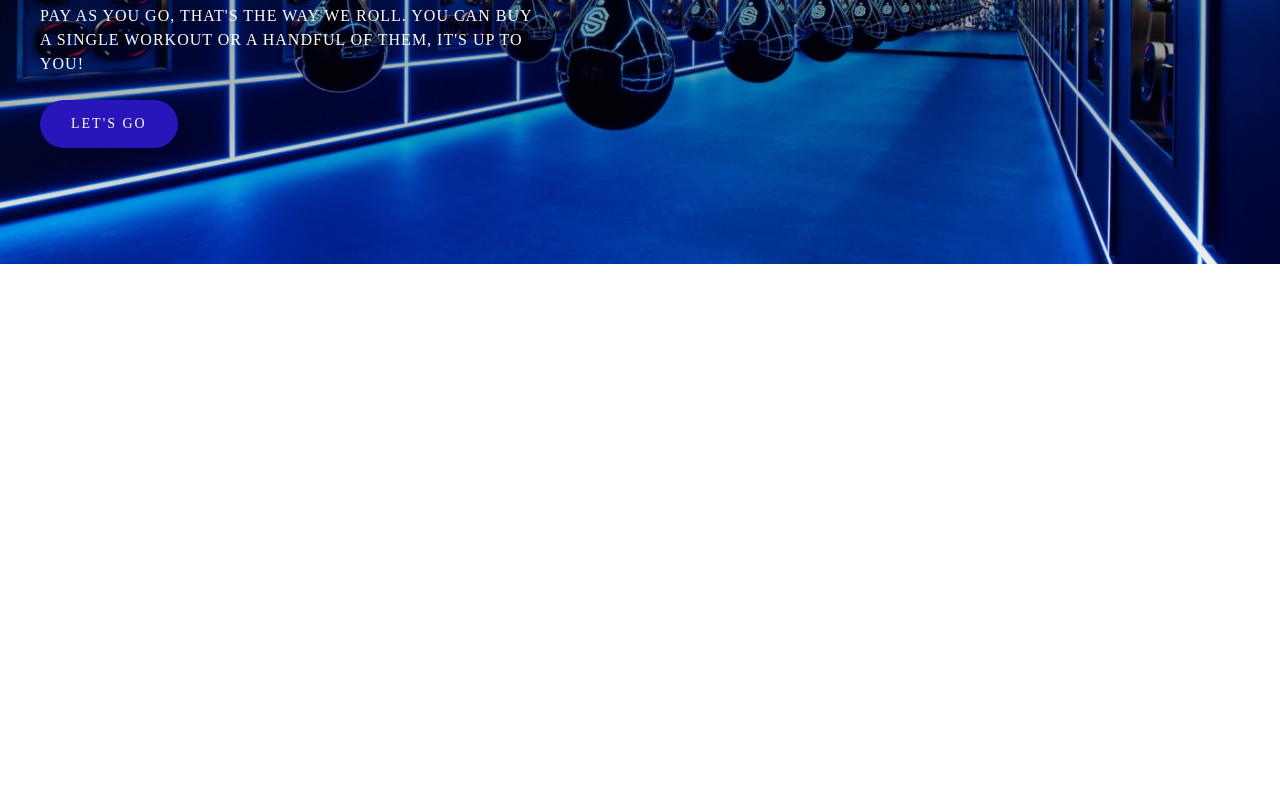
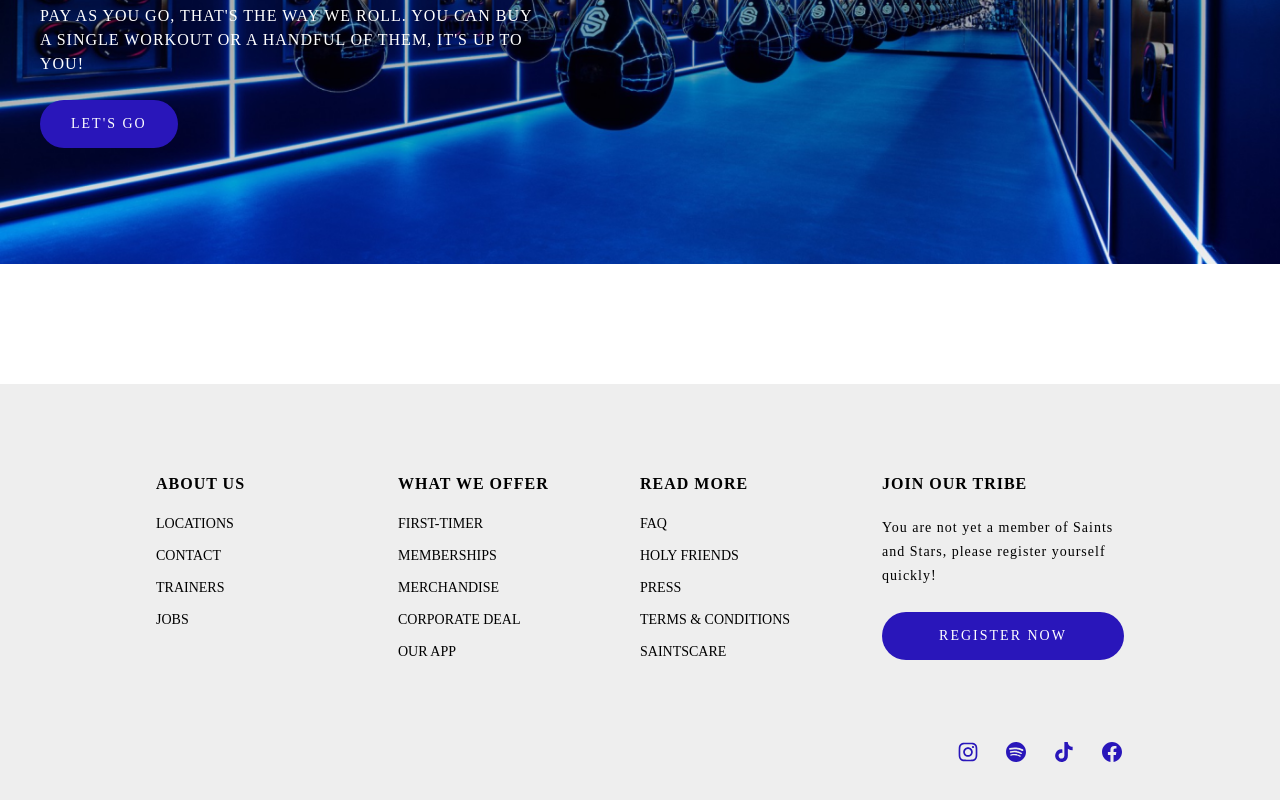
Before and after one commit to lastwon/React-Gym, a React (Create React App) app: page / in a window 1280 px wide. Shown: the part 6054-6854 px from the top of the page. Before the commit the page ends 6438 px from the top, so only its background shows below. Built offline with nearby package versions, Linux system fonts and the light colour scheme; a web font is replaced by a local one.

Commit message:
Installed react-icons, created footer and created styling for that

```diff
--- a/package.json
+++ b/package.json
@@ -10,6 +10,7 @@
     "@testing-library/user-event": "^13.5.0",
     "react": "^18.2.0",
     "react-dom": "^18.2.0",
+    "react-icons": "^4.10.1",
     "react-scripts": "5.0.1",
     "web-vitals": "^2.1.4"
   },
--- a/src/App.js
+++ b/src/App.js
@@ -8,6 +8,7 @@ import Cards from "./components/Cards";
 import MainInfo from "./components/MainInfo";
 import Carousel from "./components/Carousel";
 import BuyWorkouts from "./components/BuyWorkouts";
+import Footer from "./components/Footer";
 
 const App = () => {
   return (
@@ -18,6 +19,7 @@ const App = () => {
       <MainInfo />
       <Carousel />
       <BuyWorkouts />
+      <Footer />
     </>
   );
 };
--- /dev/null
+++ b/src/components/Footer.js
@@ -0,0 +1,66 @@
+import React from "react";
+
+import "../styles/footer.css";
+
+import { AiOutlineInstagram } from "react-icons/ai";
+import { BiLogoSpotify } from "react-icons/bi";
+import { BiLogoTiktok } from "react-icons/bi";
+import { BiLogoFacebookCircle } from "react-icons/bi";
+
+const Footer = () => {
+  return (
+    <footer>
+      <div className="container">
+        <div className="footer-content">
+          <div className="footer-links">
+            <div className="footer-about">
+              <p>About us</p>
+              <ul>
+                <li>Locations</li>
+                <li>Contact</li>
+                <li>Trainers</li>
+                <li>Jobs</li>
+              </ul>
+            </div>
+            <div className="footer-offer">
+              <p>What we offer</p>
+              <ul>
+                <li>First-timer</li>
+                <li>Memberships</li>
+                <li>Merchandise</li>
+                <li>Corporate deal</li>
+                <li>Our app</li>
+              </ul>
+            </div>
+            <div className="footer-more">
+              <p>Read more</p>
+              <ul>
+                <li>Faq</li>
+                <li>Holy friends</li>
+                <li>Press</li>
+                <li>Terms & conditions</li>
+                <li>Saintscare</li>
+              </ul>
+            </div>
+            <div className="footer-join">
+              <p>Join our tribe</p>
+              <p>
+                You are not yet a member of Saints and Stars, please register
+                yourself quickly!
+              </p>
+              <button className="btn-primary">Register now</button>
+            </div>
+          </div>
+          <div className="footer-socials">
+            <AiOutlineInstagram className="footer-socials-icon" />
+            <BiLogoSpotify className="footer-socials-icon" />
+            <BiLogoTiktok className="footer-socials-icon" />
+            <BiLogoFacebookCircle className="footer-socials-icon" />
+          </div>
+        </div>
+      </div>
+    </footer>
+  );
+};
+
+export default Footer;
--- /dev/null
+++ b/src/styles/footer.css
@@ -0,0 +1,73 @@
+footer {
+  padding: 92px 156px;
+  background: rgb(238, 238, 238);
+}
+
+.footer-content {
+  display: flex;
+  flex-direction: column;
+}
+
+.footer-links {
+  display: grid;
+  grid-template-columns: 1fr 1fr 1fr 1fr;
+}
+
+.footer-links ul {
+  list-style: none;
+}
+
+.footer-links p:nth-child(1) {
+  line-height: 16px;
+  font-size: 16px;
+  font-weight: 700;
+  margin: 0px 0px 24px;
+  font-family: var(--font-hackey);
+  letter-spacing: 1px;
+  text-transform: uppercase;
+}
+
+.footer-links p:nth-child(2) {
+  line-height: 24px;
+  font-size: 14px;
+  font-weight: 400;
+  margin: 0px 0px 24px;
+  font-family: var(--font-hackey);
+  letter-spacing: 1px;
+}
+
+.footer-links div {
+  margin-bottom: 16px;
+}
+
+.footer-links div:last-child {
+  margin-bottom: 0;
+}
+
+.footer-links ul li {
+  color: rgb(0, 0, 0);
+  font-size: 14px;
+  text-transform: uppercase;
+  display: block;
+  margin-bottom: 16px;
+  text-decoration: none;
+}
+
+.footer-join button {
+  margin-top: 0;
+  width: 100%;
+}
+
+.footer-socials {
+  display: flex;
+  align-items: center;
+  justify-content: flex-end;
+  gap: 24px;
+  margin-top: 48px;
+}
+
+.footer-socials-icon {
+  color: rgb(41, 22, 186);
+  width: 24px;
+  height: 24px;
+}
```
Also changed, not shown: 1 other file (tests, documents, lock files or other folders).
